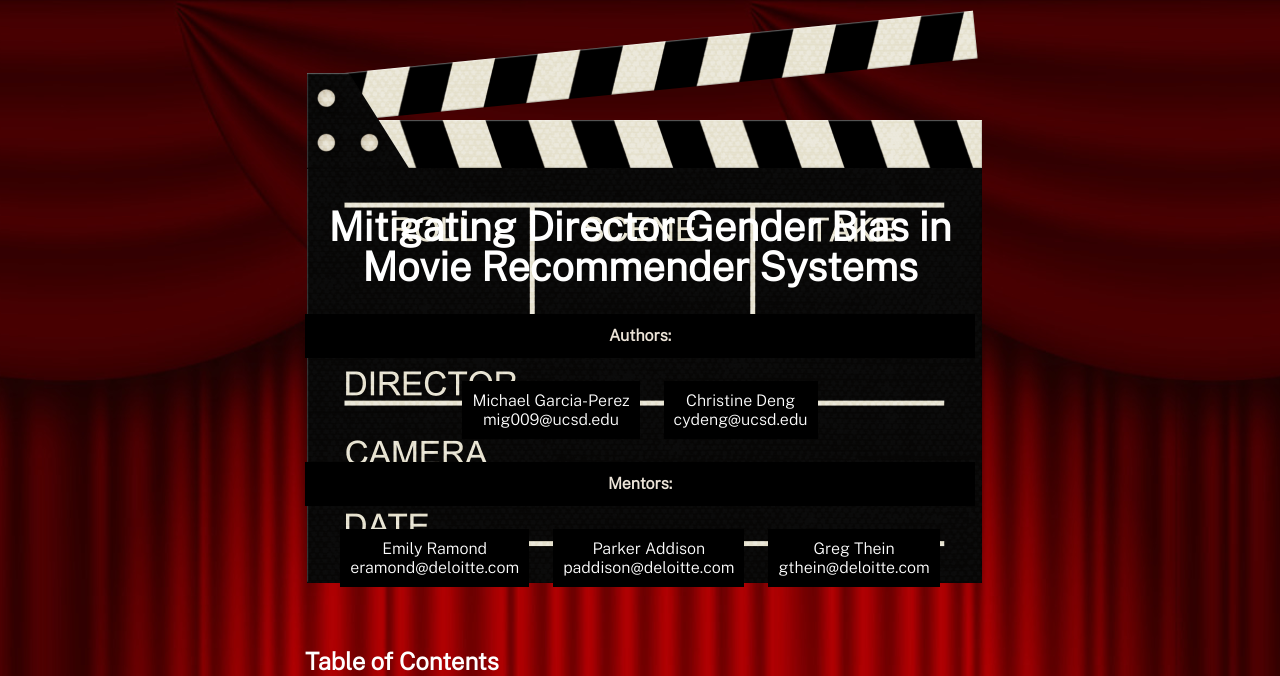
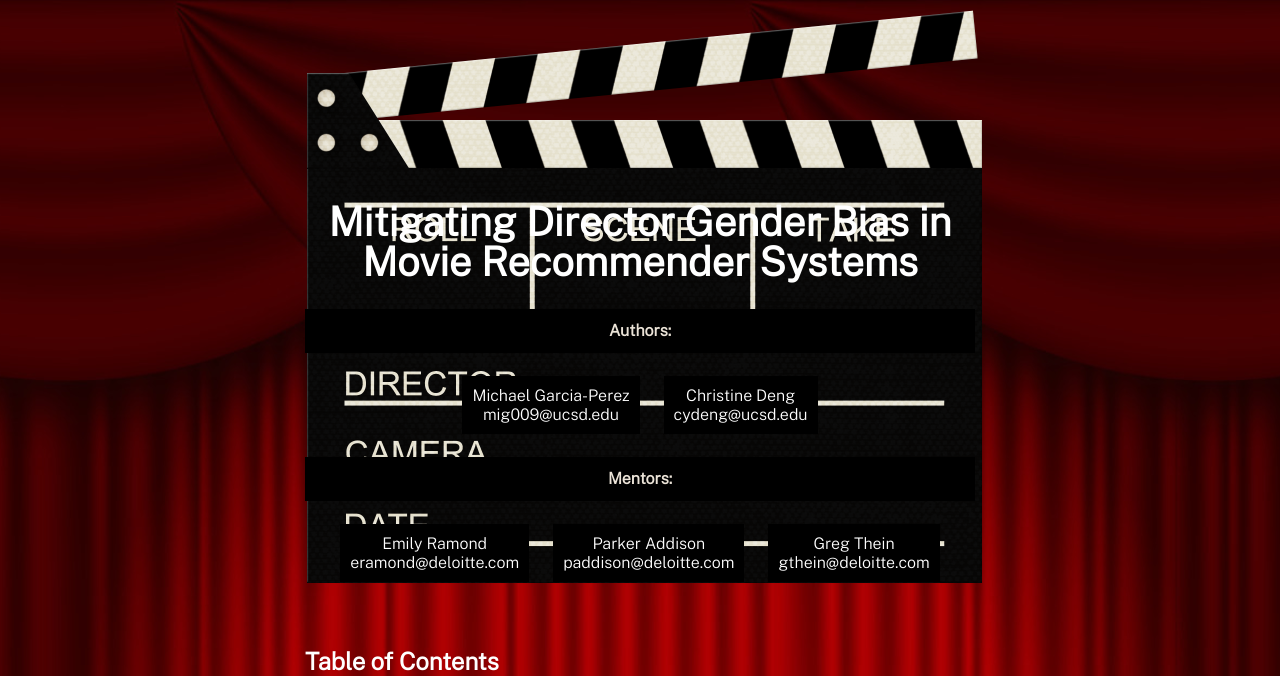
Before and after one commit to michael-garciaperez/DSC180A-Methodology-5, a Jekyll site: the page built from index.md, in a window 1280 px wide. Shown: the top 676 px of the page. Built offline with Jekyll 4.4.1, drawn with Linux system fonts in a browser that asks for light colours.

Commit message:
Update style.scss

```diff
--- a/assets/css/style.scss
+++ b/assets/css/style.scss
@@ -26,7 +26,7 @@ header {
   z-index: 2;
   margin: 0 auto;
   max-width: 670px; /* Adjusted width of the header */
-  padding: 180px 20px 30px;
+  padding: 175px 20px 35px;
   background-image: url('../images/clapboard.png');
   background-size: 100%; /* Adjusted size of the background image */
   background-repeat: no-repeat;
```
